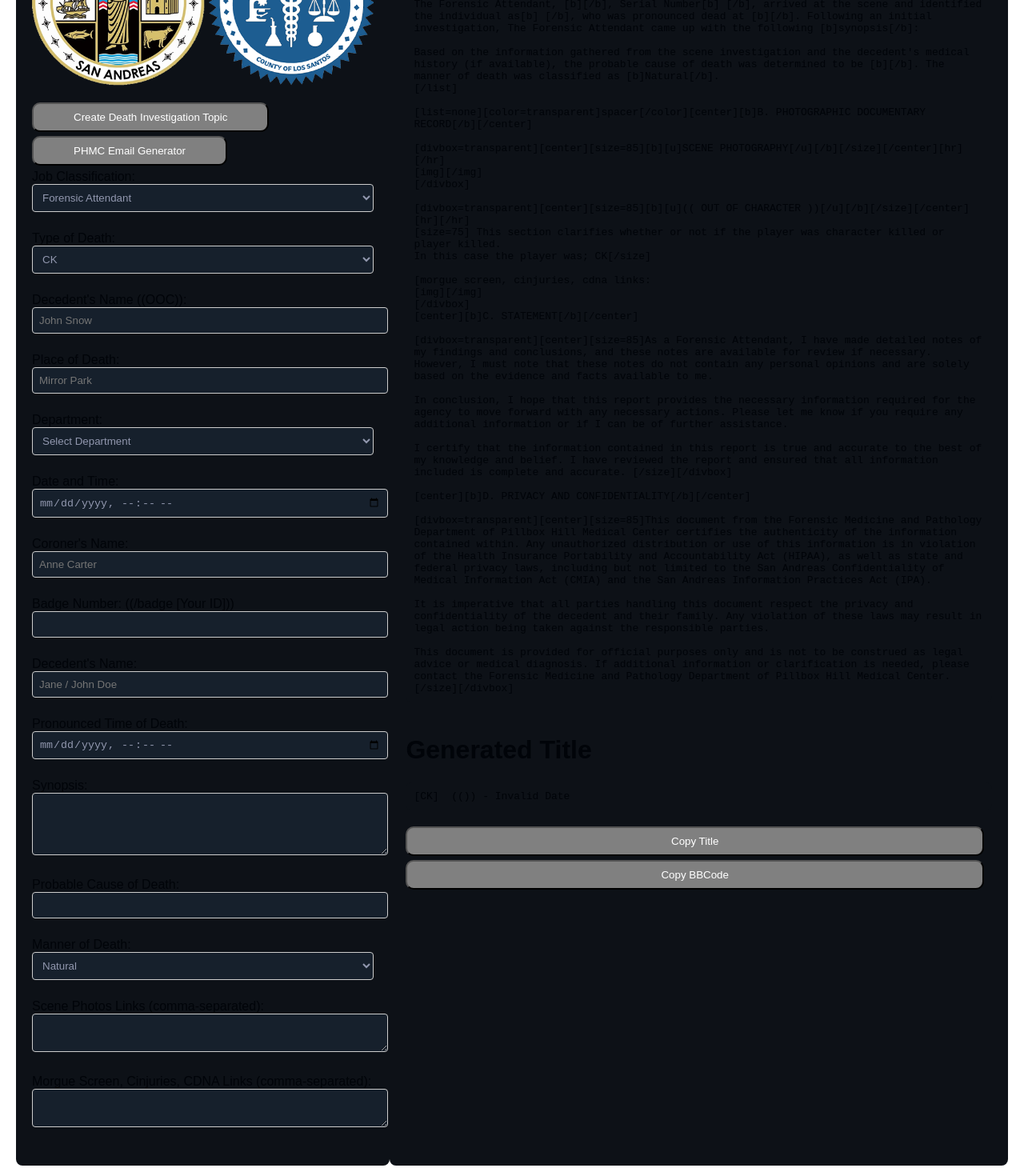
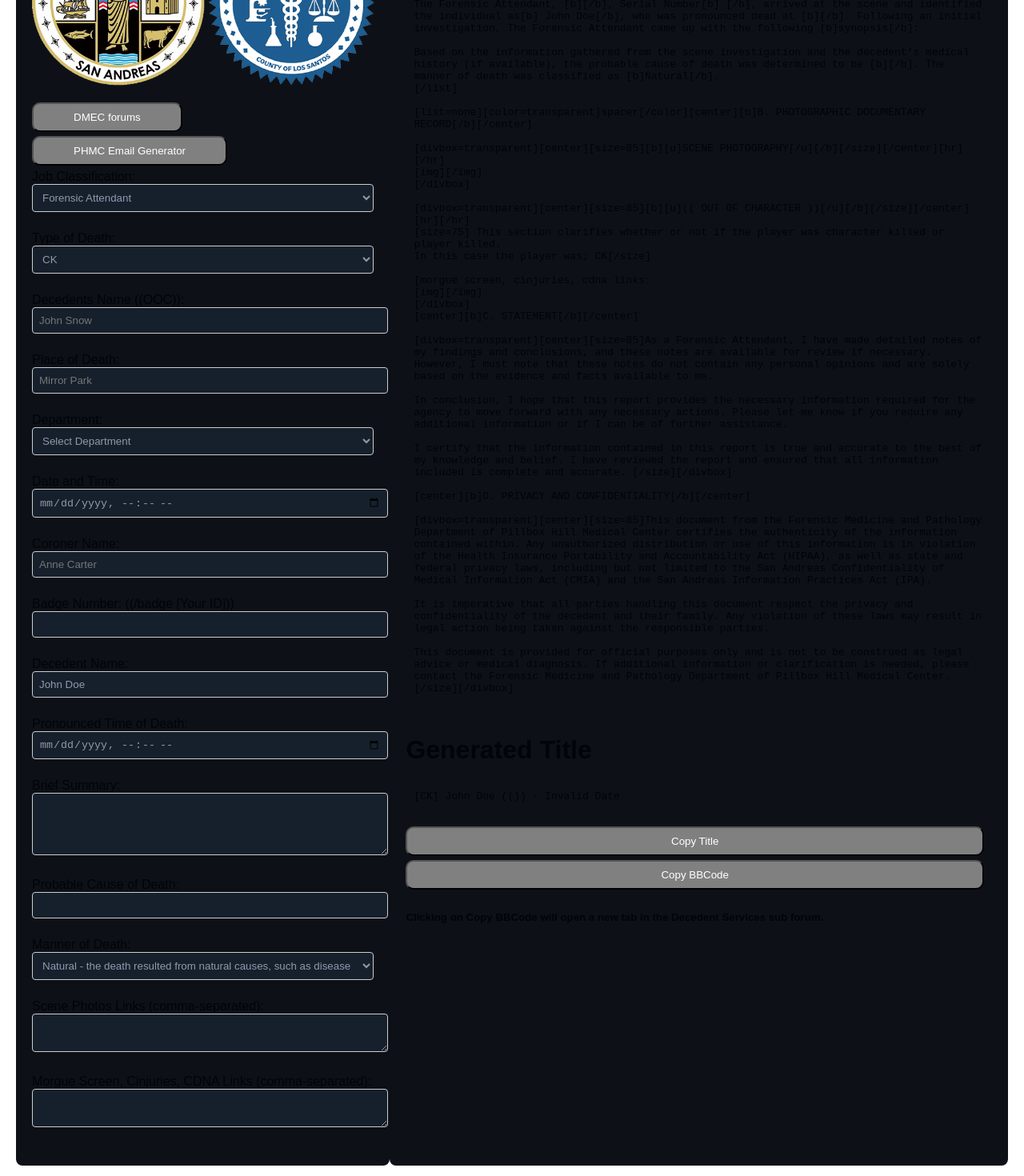
Before and after one commit to LPX-Dev/phmc-code-archive, a React (Create React App) app: page / in a window 1280 px wide. Shown: the part 300-1770 px from the top of the page at 80% size. Built offline with nearby package versions, Linux system fonts and the light colour scheme.

Commit message:
Automated build commit

```diff
--- a/package.json
+++ b/package.json
@@ -44,6 +44,7 @@
     ]
   },
   "devDependencies": {
+    "@babel/plugin-transform-private-property-in-object": "^7.25.9",
     "gh-pages": "^6.2.0"
   }
 }
--- a/src/App.js
+++ b/src/App.js
@@ -1,17 +1,16 @@
 import React, { useState } from 'react';
 import './App.css';
 import myImage from './dmec_christmas.png';
-
 
 function App() {
     const [formData, setFormData] = useState({
         jobClassification: 'Forensic Attendant',
         placeOfDeath: '',
         department: '',
-        dateTime: '',
+        dateTime: 'localtime',
         coronerName: '',
         serialNumber: '',
-        decedentName: '',
+        decedentName: 'John Doe',
         pronouncedTimeOfDeath: '',
         synopsis: '',
         probableCauseOfDeath: '',
@@ -136,21 +135,23 @@ This document is provided for official purposes only and is not to be construed
                     <h5>This website is fully open source and was made by Fr0sty, you can report bugs in the PHMC Discord.</h5>
                     </a>
                     <details>
-                        <summary>Change Log - 1.4b</summary>
+                        <summary>Change Log - 1.5</summary>
                         <ul>
-                            <li>Christmas is here | Fixed BBCode errors </li>
-                            <li> - frosty</li>
+                            <li>Christmas is here </li>
+                            <li>Updated Manner of Death text</li>
+                            <li>Copying BBCode will now direct you to the proper PHMC sub forum. </li>
+                            <li>Updated links and some BBCode</li>
+                            <li>kind regards; frosty</li>
                         </ul>
                     </details>
-
                     <img src={myImage} alt="My Image" width={685} height={300} />
                     <button type="button" onClick={() => {
                         const title = generateTitle();
                         navigator.clipboard.writeText(title).then(() => {
-                            window.open('https://phmc.gta.world/posting.php?mode=post&f=267', '_blank');
+                            window.open('https://phmc.gta.world/viewforum.php?f=255', '_blank');
                         });
                     }}>
-                        Create Death Investigation Topic
+                        DMEC forums
                     </button>
                     <button type="button" onClick={() => {
                         const title = generateTitle();
@@ -183,7 +184,7 @@ This document is provided for official purposes only and is not to be construed
                             </select>
                         </label>
                         <label>
-                            Decedent's Name ((OOC)):
+                            Decedents Name ((OOC)):
                             <input type="text" name="decedentOOC" value={formData.decedentOOC} onChange={handleChange} placeholder="John Snow" required />
                         </label>
                         <label>
@@ -209,7 +210,7 @@ This document is provided for official purposes only and is not to be construed
                             <input type="datetime-local" name="dateTime" value={formData.dateTime} onChange={handleChange} required />
                         </label>
                         <label>
-                            Coroner's Name:
+                            Coroner Name:
                             <input type="text" name="coronerName" value={formData.coronerName} onChange={handleChange} placeholder="Anne Carter" required />
                         </label>
                         <label>
@@ -217,7 +218,7 @@ This document is provided for official purposes only and is not to be construed
                             <input type="text" name="serialNumber" value={formData.serialNumber} onChange={handleChange} required />
                         </label>
                         <label>
-                            Decedent's Name:
+                            Decedent Name:
                             <input type="text" name="decedentName" value={formData.decedentName} onChange={handleChange} placeholder="Jane / John Doe" required />
                         </label>
                         <label>
@@ -225,7 +226,7 @@ This document is provided for official purposes only and is not to be construed
                             <input type="datetime-local" name="pronouncedTimeOfDeath" value={formData.pronouncedTimeOfDeath} onChange={handleChange} required />
                         </label>
                         <label>
-                            Synopsis:
+                            Brief Summary:
                             <textarea name="synopsis" value={formData.synopsis} onChange={handleChange} rows="4" required></textarea>
                         </label>
                         <label>
@@ -235,11 +236,11 @@ This document is provided for official purposes only and is not to be construed
                         <label>
                             Manner of Death:
                             <select name="mannerOfDeath" value={formData.mannerOfDeath} onChange={handleChange} required>
-                                <option value="Natural">Natural</option>
-                                <option value="Accident">Accident</option>
-                                <option value="Suicide">Suicide</option>
-                                <option value="Homicide">Homicide</option>
-                                <option value="Undetermined">Undetermined</option>
+                                <option value="Natural">Natural - the death resulted from natural causes, such as disease or old age.</option>
+                                <option value="Accident">Accidental - the death resulted from an unintentional or unexpected event, such as a car accident or drug overdose.</option>
+                                <option value="Suicide">Suicide - the death resulted from a self-inflicted injury with the intention to end ones life.</option>
+                                <option value="Homicide">Homicide - the death resulted from the intentional actions of another person, such as a murder or manslaughter.</option>
+                                <option value="Undetermined">Undetermined - the evidence is insufficient to determine the manner of death</option>
                             </select>
                         </label>
                         <label>
@@ -264,13 +265,16 @@ This document is provided for official purposes only and is not to be construed
                     <button type="button" onClick={() => {
                         const title = generateTitle();
                         navigator.clipboard.writeText(title).then(() => {
+                            //window.open('https://lpx-dev.github.io/phmc-email-generator/', '_blank');
                         });
                     }}>Copy Title</button>
                     <button type="button" onClick={() => {
                         const bbCode = generateBBCode();
                         navigator.clipboard.writeText(bbCode).then(() => {
+                            window.open('https://phmc.gta.world/posting.php?mode=post&f=267/', '_blank');
                         });
                     }}>Copy BBCode</button>
+                    <h5> Clicking on Copy BBCode will open a new tab in the Decedent Services sub forum. </h5>
                 </div>
             </div>
         </div>
```
Also changed, not shown: 1 other file (tests, documents, lock files or other folders).
